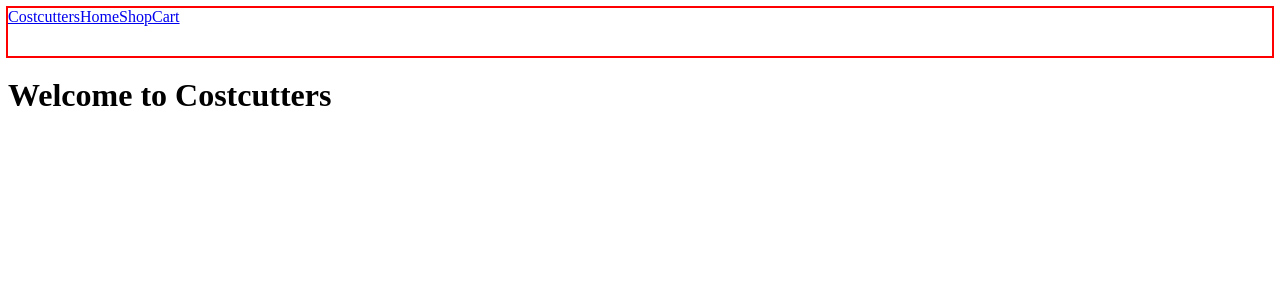
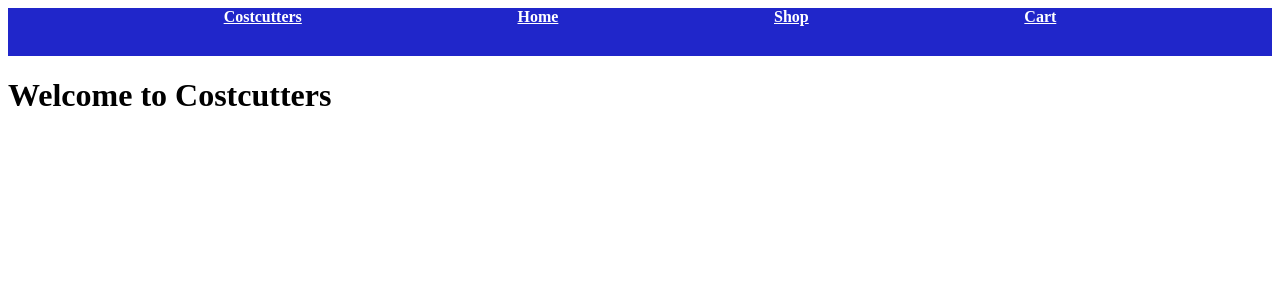
Before and after one commit to BamideleAdewuyi/ShoppingCart, a React (Vite) app: page / in a window 1280 px wide. Shown: the top 300 px of the page. Built offline with nearby package versions, Linux system fonts and the light colour scheme.

Commit message:
Navbar.module.css: Did some rough styling. Navbar sticks to top of screen

```diff
--- a/src/components/navBar/Navbar.module.css
+++ b/src/components/navBar/Navbar.module.css
@@ -1,4 +1,14 @@
 nav {
-    outline: 2px solid red;
     height: 3rem;
+    background-color: rgb(32, 38, 202);
+    display: flex;
+    justify-content: space-evenly;
+    position: sticky;
+    top: 0;
 }
+
+a {
+    font-family: Futura;
+    font-weight: bold;
+    color: white;
+}
```
